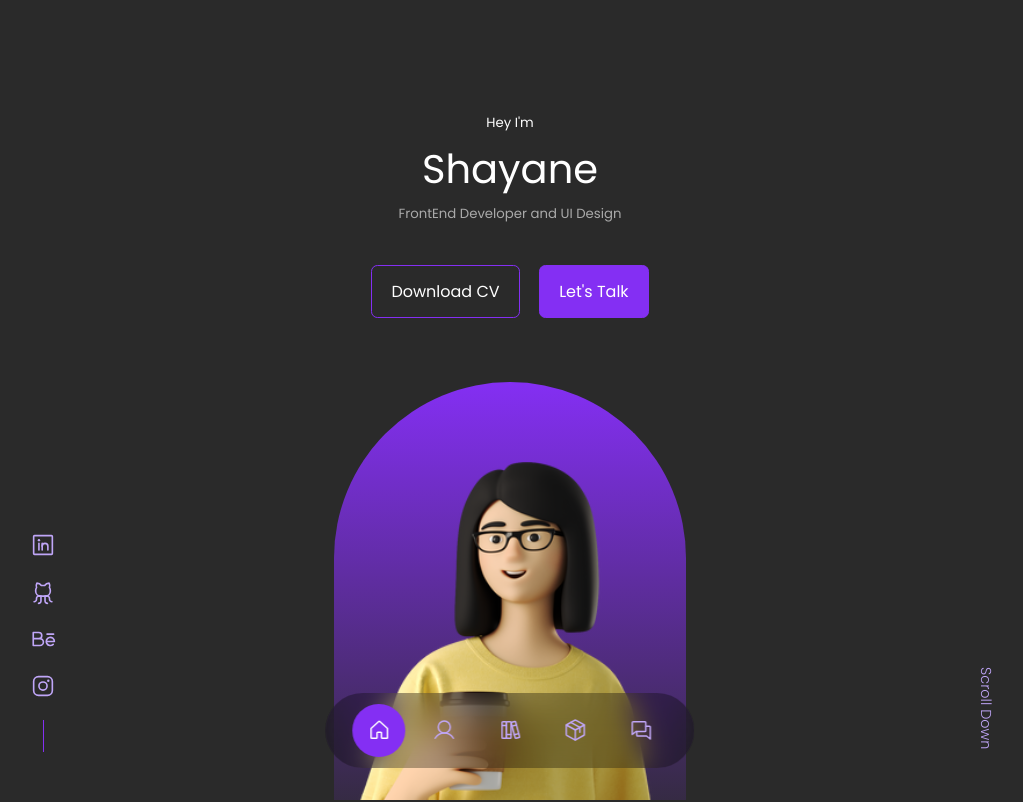
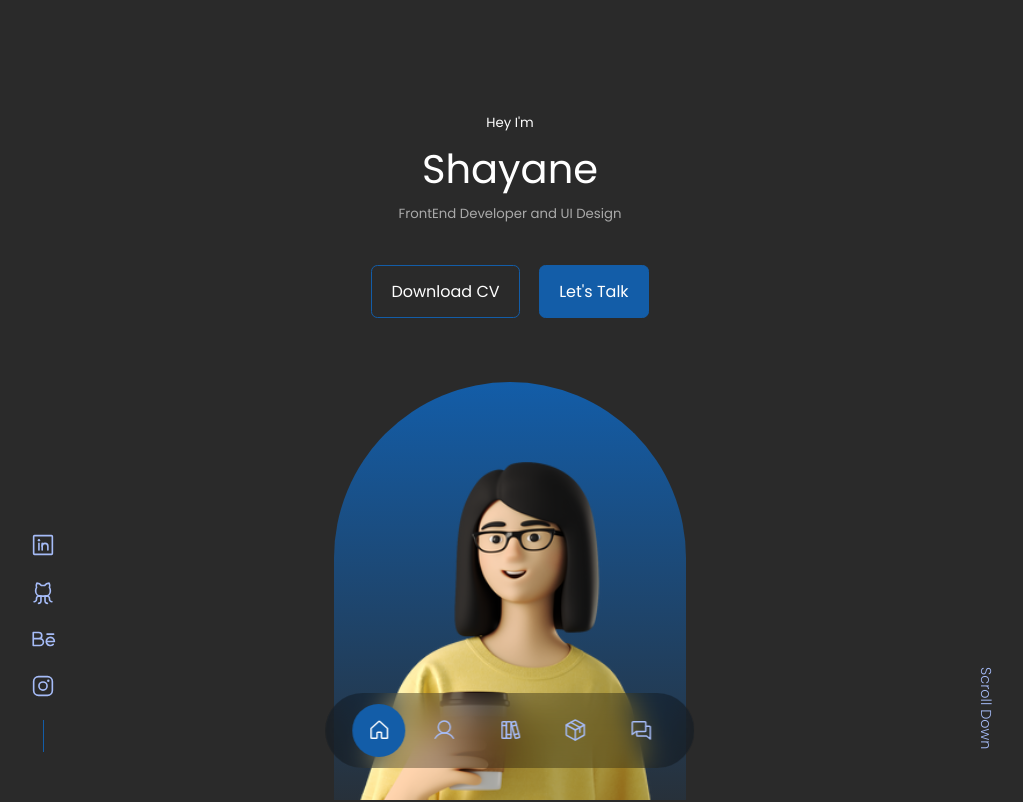
Before and after one commit to ShaTeixeira/portfolio-react-oficial, a React (Vite) app: page / in a window 1280 px wide. Shown: the top 802 px of the page, without its empty margins (130-1153 px from the left). Built offline with nearby package versions, Linux system fonts and the light colour scheme.

Commit message:
change color of portfolio

```diff
--- a/src/styles/global.scss
+++ b/src/styles/global.scss
@@ -3,10 +3,10 @@
 $background: #2a2a2a;
 $white: #ffffff;
 $second-color: #ffffff99;
-$purple-primary: #842ff3;
-$color-base-two: #c0a6f8;
+$purple-primary: #135da8;
+$color-base-two: #a6bcf8;
 $color: #adadad;
-$purple: #652280bd;
+$purple: #222b80bd;
 
 $container-width-lg: 75%;
 $container-width-md: 86%;
```
